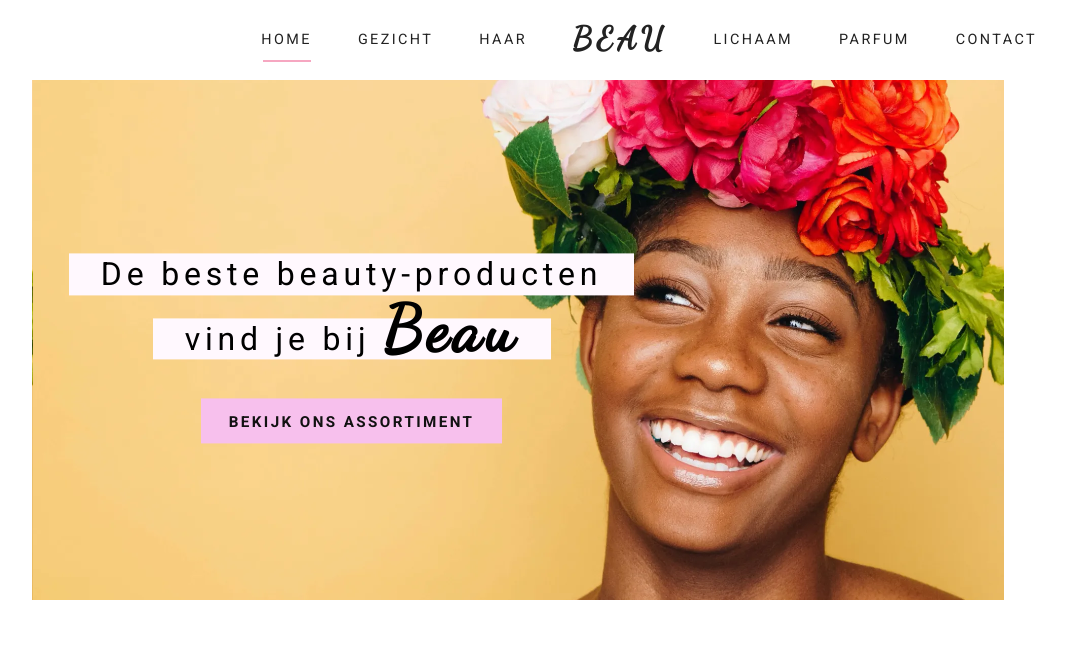
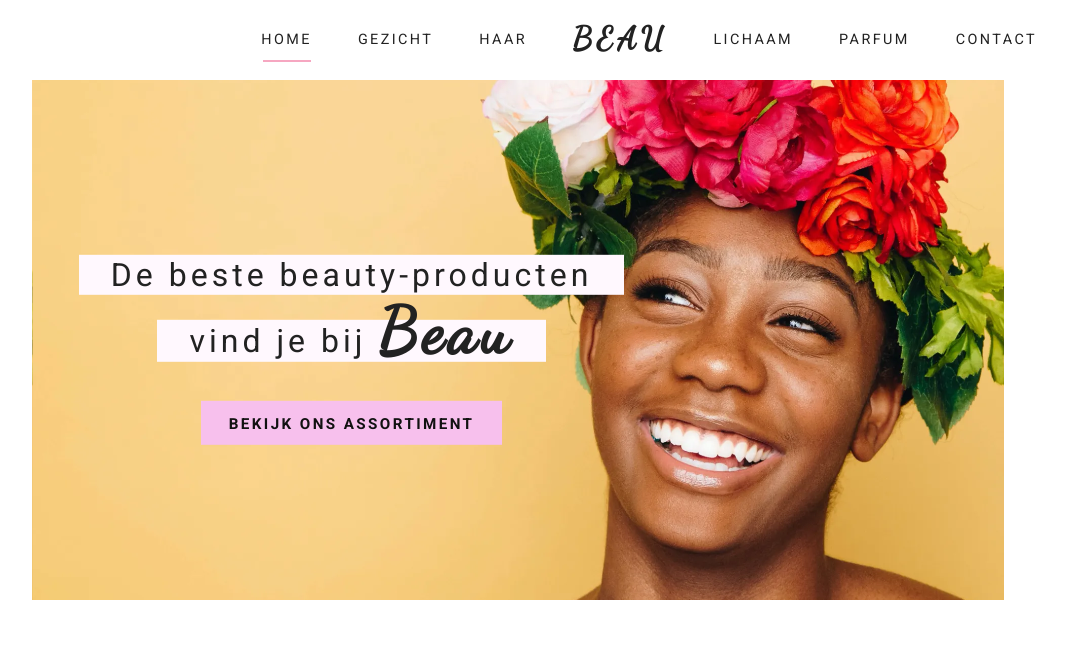
Before and after one commit to E1win/beau-beauty-products, a plain HTML site: page index.html in a window 1280 px wide. Shown: the top 656 px of the page, without its empty margins (122-1188 px from the left). Drawn offline with nearby package versions, Linux system fonts and the light colour scheme.

Commit message:
Meta descriptions updated, hero sections changed
- Meta descriptions on productpages updated
- Mobile version of the front page hero section changed so all text other than the company name and the white background disappears
- Updated hero sections of the product pages, moved title to under the hero as a h2

```diff
--- a/css/home.css
+++ b/css/home.css
@@ -3,9 +3,10 @@
 /**********************************/
 
 #hero {
-  background-image: url(../img/hero.webp);
+  background: linear-gradient(rgba(0, 0, 0, 0.13), rgba(0, 0, 0, 0.13)),
+    url(../img/hero.webp);
   background-size: cover;
-  background-position: right;
+  background-position: 52%;
   height: 65vh;
   min-height: 20rem;
 
@@ -21,13 +22,20 @@
   transform: translate(0, -50%);
 }
 
-h1 {
-  font-size: 2rem;
+.hero__desktoptext {
+  display: none;
 }
 
-h1 > span {
-  background-color: rgb(255, 248, 254);
-  padding: 0.1rem 2rem;
+h1 {
+  color: #fff;
+  font-size: 3rem;
+  letter-spacing: 0.25rem;
+  font-weight: 500;
+}
+
+.company-name {
+  font-size: 250%;
+  position: relative;
 }
 
 /**********************************/
@@ -132,7 +140,30 @@ h1 > span {
 }
 
 @media only screen and (min-width: 768px) {
-  /* . . . */
+  /* Text */
+  h1 {
+    font-size: 2rem;
+    color: #222;
+  }
+
+  h1 > span {
+    background-color: rgb(255, 248, 254);
+    padding: 0.1rem 2rem;
+  }
+
+  h1 .company-name {
+    font-size: 200%;
+  }
+
+  /* Hero */
+
+  #hero {
+    background-image: url(../img/hero.webp);
+  }
+
+  .hero__desktoptext {
+    display: inline-block;
+  }
 }
 
 @media only screen and (min-width: 1024px) {
--- a/css/style.css
+++ b/css/style.css
@@ -83,18 +83,14 @@ section {
 /* Text */
 
 h1 {
-  font-weight: 500;
-  font-size: 3rem;
-  letter-spacing: 0.3rem;
+  font-weight: 700;
+  font-size: 3.4rem;
 
   margin: 0;
 
   word-break: break-word;
-}
 
-h1 > span {
-  background-color: rgb(255, 248, 254);
-  padding: 0.3rem 2rem;
+  color: #fff;
 }
 
 h2 {
@@ -128,15 +124,14 @@ h2:after {
   font-family: "Dancing Script", cursive;
 }
 
-.subtitle {
-  background-color: #fff;
-  padding: 1rem 1rem;
-}
-
 p {
   max-width: 50ch;
   letter-spacing: 0.12rem;
   line-height: 1.7rem;
+}
+
+.avoid-wrap {
+  display: inline-block;
 }
 
 /* Buttons / Anchors */
@@ -323,10 +318,12 @@ ul {
   right: 0;
   z-index: 999;
 
-  min-height: 100vh;
+  height: 100vh;
   width: 0;
   max-width: 100%;
   padding-top: 7rem;
+
+  overflow-y: auto;
 
   background-color: #fff;
 
@@ -499,6 +496,8 @@ footer p {
 
 #hero {
   background-image: url(../img/hero.webp);
+  /* background: linear-gradient(rgba(0, 0, 0, 0.18), rgba(0, 0, 0, 0.18)),
+    url(../img/hero.webp); */
   background-size: cover;
   background-position: right;
   height: 30vh;
@@ -663,6 +662,7 @@ footer p {
 /**********************************/
 
 @media only screen and (min-width: 768px) {
+  /* General */
   .content {
     padding-left: 5%;
     padding-right: 5%;
@@ -671,6 +671,8 @@ footer p {
   .hide-on-mobile {
     display: inline-block;
   }
+
+  /* Text */
 
   h2 {
     text-align: left;
@@ -683,13 +685,11 @@ footer p {
 }
 
 @media only screen and (min-width: 1024px) {
+  /* General */
+
   .content {
     padding-left: 12%;
     padding-right: 12%;
-  }
-
-  h1 .company-name {
-    font-size: 200%;
   }
 
   /* Navigation */
--- a/index.html
+++ b/index.html
@@ -188,9 +188,14 @@
       <div class="content">
         <section id="hero">
           <div class="hero__content">
-            <h1><span>De beste beauty-producten</span></h1>
-            <h1>
-              <span>vind je bij <span class="company-name">Beau</span></span>
+            <h1 class="title-1">
+              <span class="hero__desktoptext">De beste beauty-producten</span>
+            </h1>
+            <h1 class="title-2">
+              <span
+                ><span class="hero__desktoptext">vind je bij&nbsp;</span
+                ><span class="company-name">Beau</span></span
+              >
             </h1>
             <a href="producten/producten.html" class="cta-btn"
               >Bekijk ons assortiment</a
```
Also changed, not shown: contact.html (+2 -2 lines), css/products.css (+17 -1 lines), producten/gezicht.html (+9 -10 lines), producten/haar.html (+5 -5 lines), producten/lichaam.html (+5 -5 lines), producten/parfum.html (+5 -5 lines).
